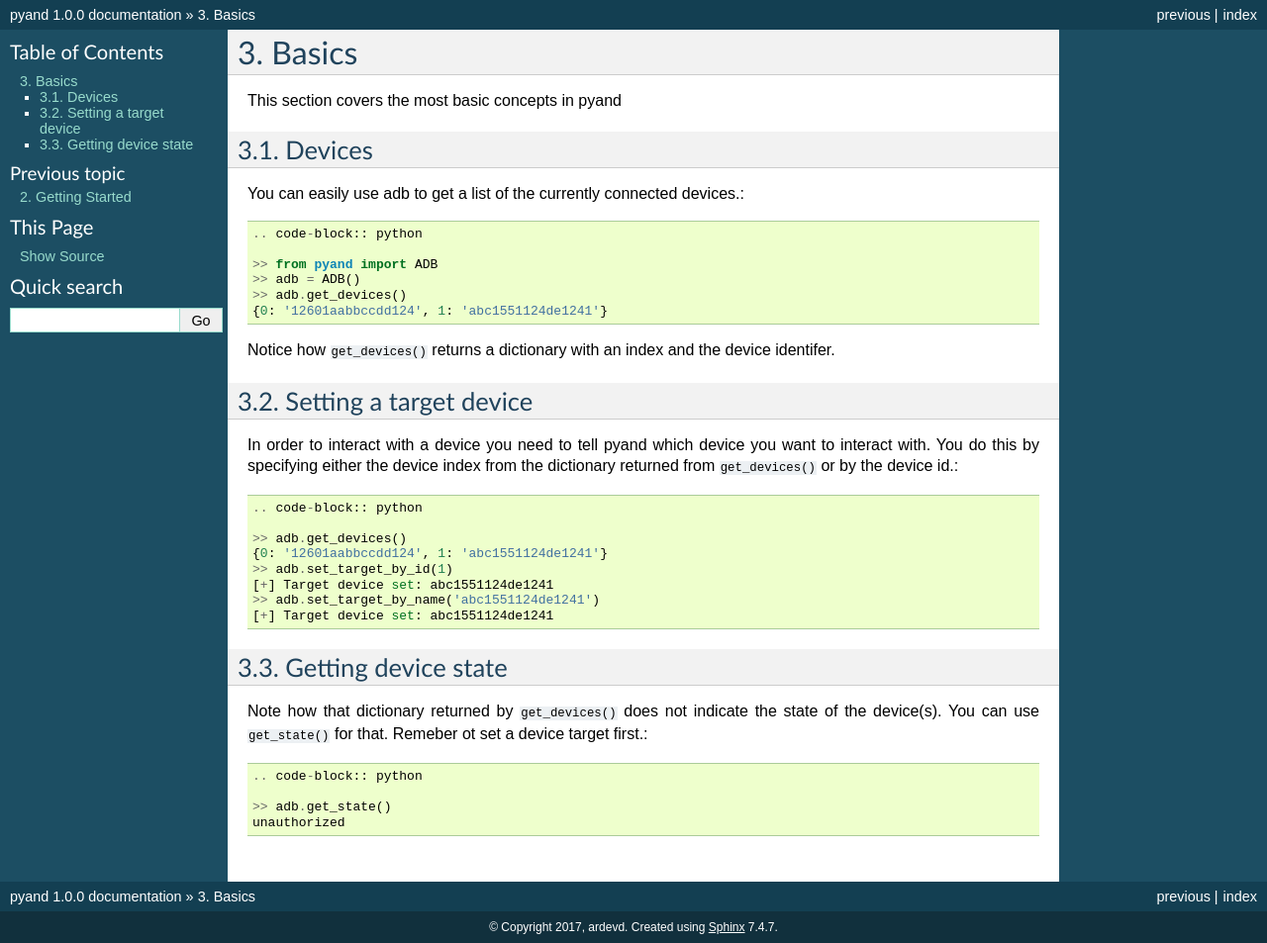
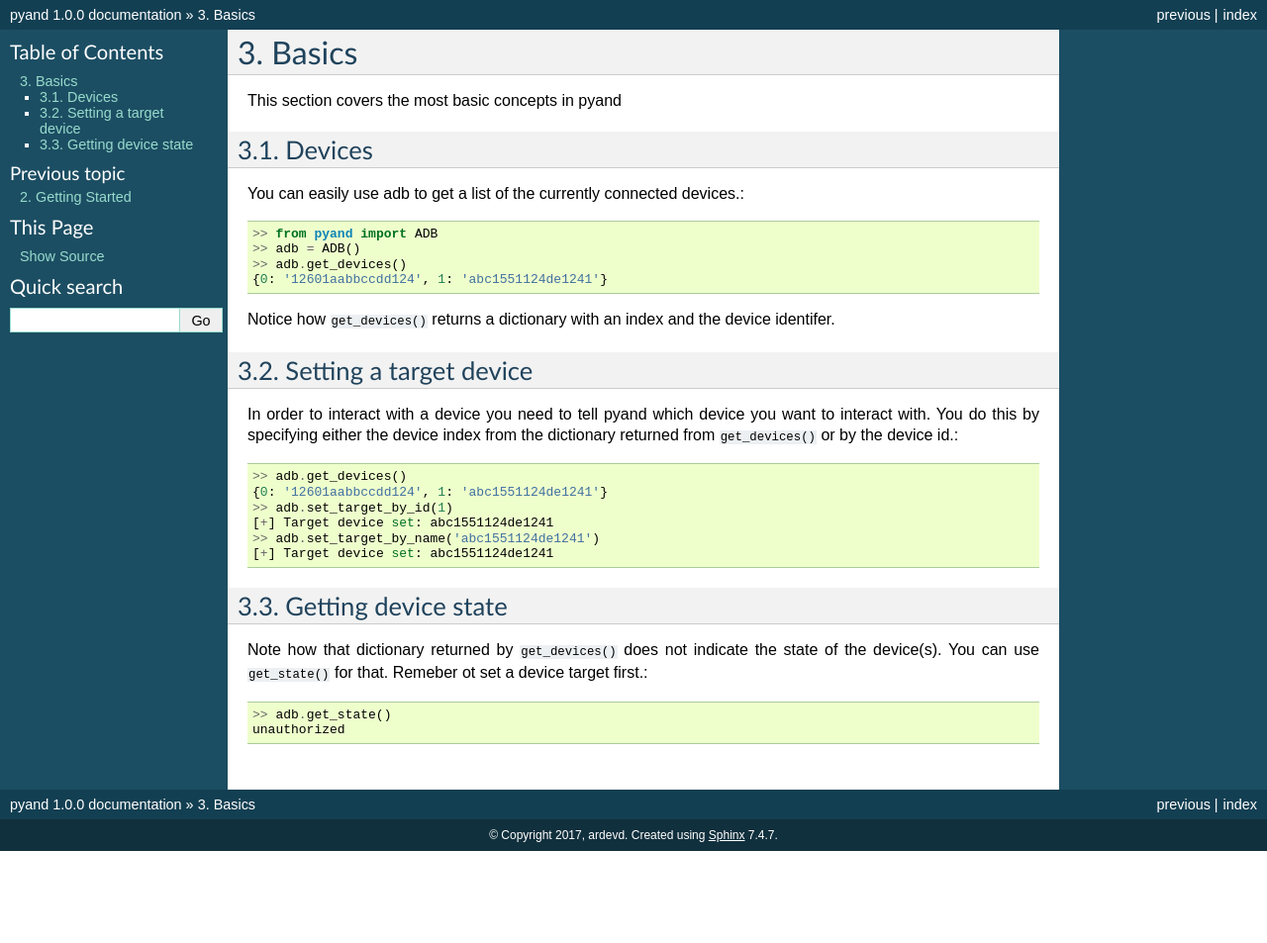
Before and after one commit to ardevd/pyand, a Sphinx documentation site: the page built from docs/basics.rst, in a window 1280 px wide. Shown: the whole page at 99% size. Built offline with Sphinx 7.4.7, drawn with Linux system fonts in a browser that asks for light colours; after the commit the page ends 900 px from its top, so only the background shows below that.

Commit message:
docs: Fixed syntax highlighting

```diff
--- a/docs/basics.rst
+++ b/docs/basics.rst
@@ -7,8 +7,6 @@ This section covers the most basic concepts in pyand
 Devices
 --------------
 You can easily use adb to get a list of the currently connected devices.::
-
-    .. code-block:: python
 
     >> from pyand import ADB
     >> adb = ADB()
@@ -20,8 +18,6 @@ Notice how ``get_devices()`` returns a dictionary with an index and the device i
 Setting a target device
 -----------------------
 In order to interact with a device you need to tell pyand which device you want to interact with. You do this by specifying either the device index from the dictionary returned from ``get_devices()`` or by the device id.::
-
-    .. code-block:: python
 
     >> adb.get_devices()
     {0: '12601aabbccdd124', 1: 'abc1551124de1241'}
@@ -35,7 +31,5 @@ Getting device state
 --------------------
 Note how that dictionary returned by ``get_devices()`` does not indicate the state of the device(s). You can use ``get_state()`` for that. Remeber ot set a device target first.::
 
-    .. code-block:: python
-
     >> adb.get_state()
     unauthorized
--- a/docs/introduction.rst
+++ b/docs/introduction.rst
@@ -7,8 +7,6 @@ Simple Example
 --------------
 
 pyand exposes two classes. ADB and Fastboot. Usage is simple and to verify that everything is set up correctly we can import ADB and Fastboot and check for connected devices::
-
-    .. code-block:: python
 
      >>> from pyand import ADB, Fastboot
      >>> adb = ADB()
```
